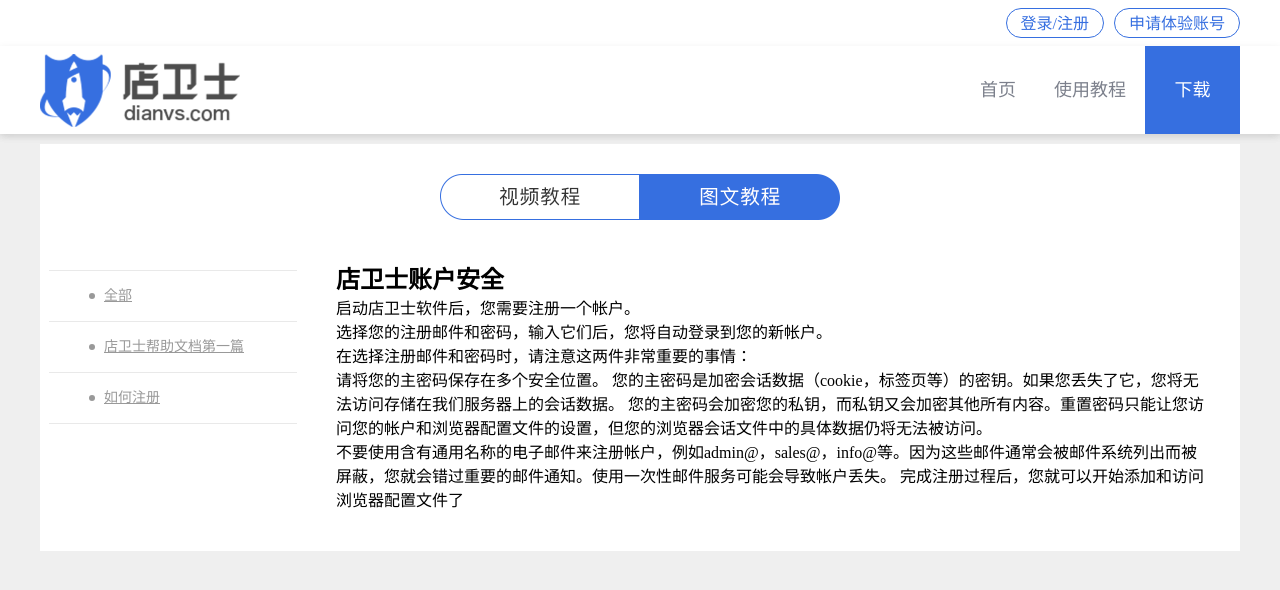
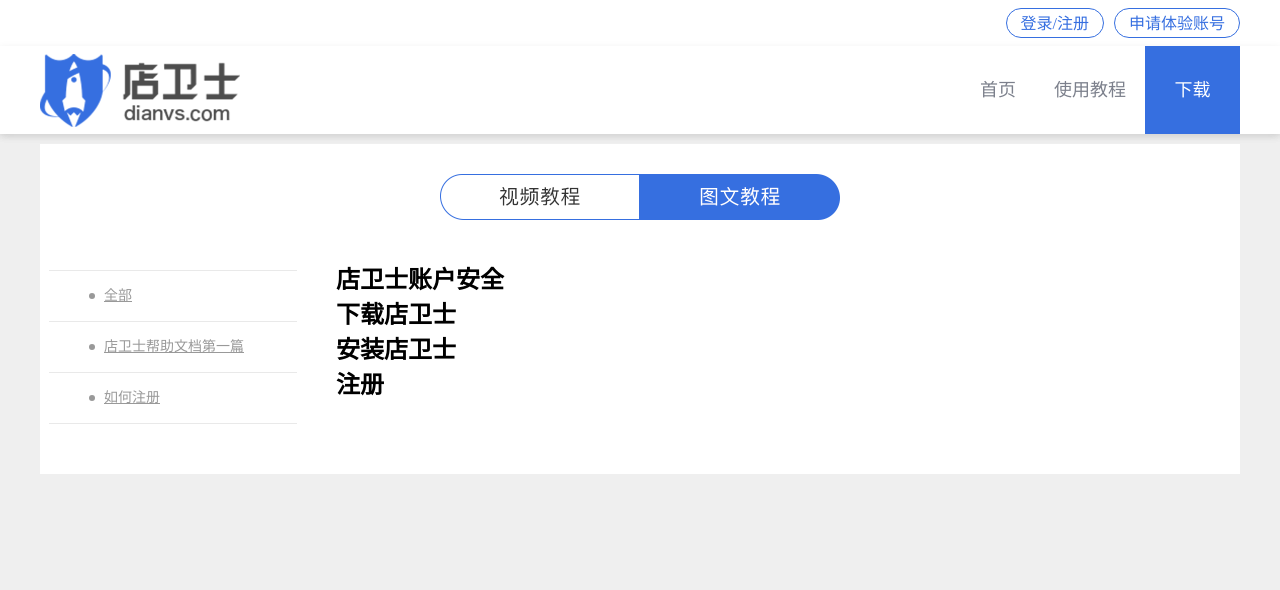
Before and after one commit to dianvs-ltd/dianvs-ltd.github.io, a Jekyll site: the page built from doc/2.md, in a window 1280 px wide and 900 px high. Shown: the top 590 px of the window. Built offline with Jekyll 4.4.1, drawn with Linux system fonts in a browser that asks for light colours.

Commit message:
Update 2.md

```diff
--- a/doc/2.md
+++ b/doc/2.md
@@ -8,13 +8,6 @@
 
 # 店卫士账户安全
 
-启动店卫士软件后，您需要注册一个帐户。
-
-选择您的注册邮件和密码，输入它们后，您将自动登录到您的新帐户。
-
-在选择注册邮件和密码时，请注意这两件非常重要的事情：
-
-请将您的主密码保存在多个安全位置。 您的主密码是加密会话数据（cookie，标签页等）的密钥。如果您丢失了它，您将无法访问存储在我们服务器上的会话数据。 您的主密码会加密您的私钥，而私钥又会加密其他所有内容。重置密码只能让您访问您的帐户和浏览器配置文件的设置，但您的浏览器会话文件中的具体数据仍将无法被访问。
-
-不要使用含有通用名称的电子邮件来注册帐户，例如admin@，sales@，info@等。因为这些邮件通常会被邮件系统列出而被屏蔽，您就会错过重要的邮件通知。使用一次性邮件服务可能会导致帐户丢失。
-完成注册过程后，您就可以开始添加和访问浏览器配置文件了
+## 下载店卫士
+## 安装店卫士
+## 注册
```
